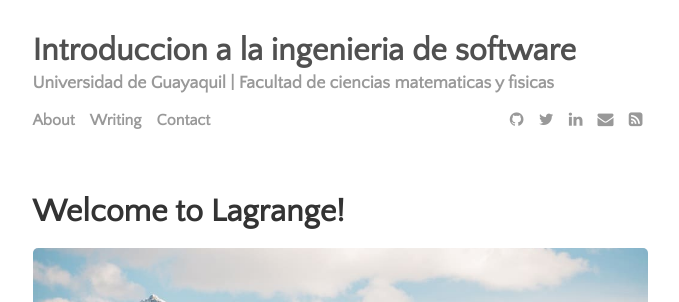
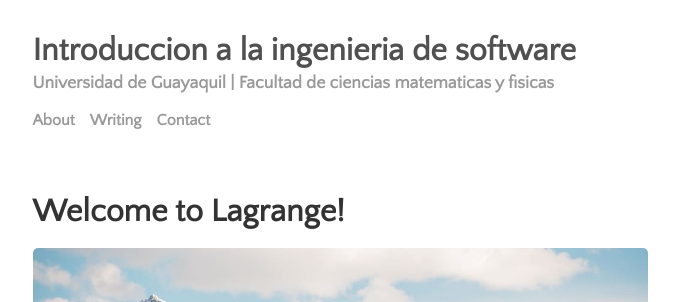
Before and after one commit to Junnlex/Trabajo, a Jekyll site: the page built from index.html, in a window 1280 px wide. Shown: the top 302 px of the page, without its empty margins (300-979 px from the left). Built offline with Jekyll 4.4.1, drawn with Linux system fonts in a browser that asks for light colours; the list of posts is cut into pages by our own code.

Commit message:
Update settings.yml

```diff
--- a/_data/settings.yml
+++ b/_data/settings.yml
@@ -11,15 +11,6 @@ menu:
 - {name: 'Writing', path: 'menu', url: 'writing.html'}
 - {name: 'Contact', path: 'menu', url: 'contact.html'}
 
-# Available social icons are powered by Font Awesome, so you can use any icon that they offer
-social:
-- {icon: 'github', link: 'https://www.github.com/lenpaul'}
-- {icon: 'twitter', link: 'https://twitter.com/paululele'}
-- {icon: 'linkedin', link: 'http://www.linkedin.com/in/lenpaul/'}
-- {icon: 'envelope', link: 'mailto:l.nguyen.paul@gmail.com'}
-- {icon: 'rss-square', link: '/feed.xml'}
-# - {icon: 'rss-square', link: '/rss-feed.xml'}
-
 # Customize site text
 pagination:
   next_page: 'Newer'
```
